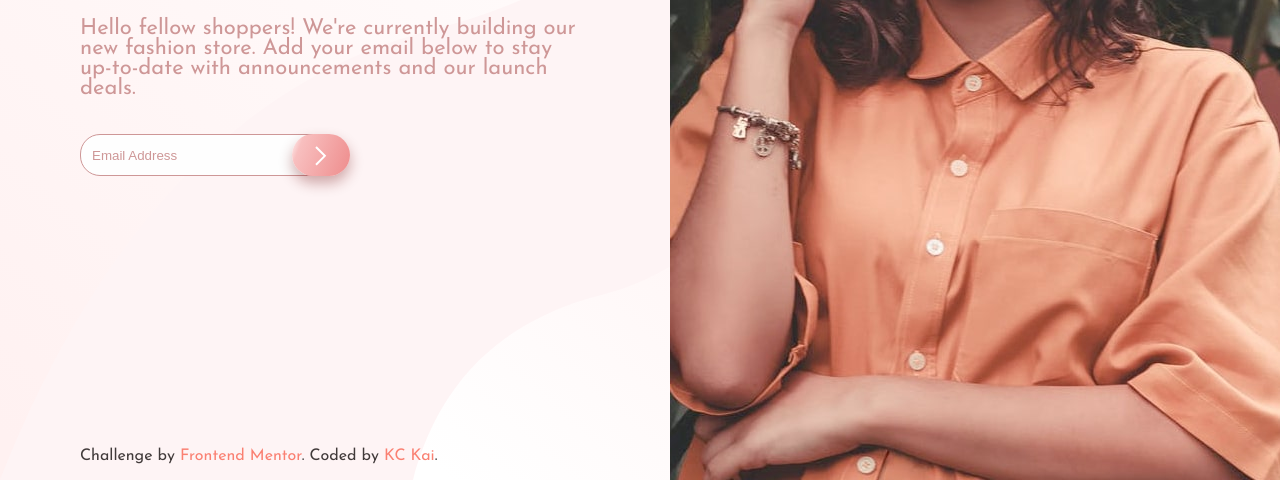
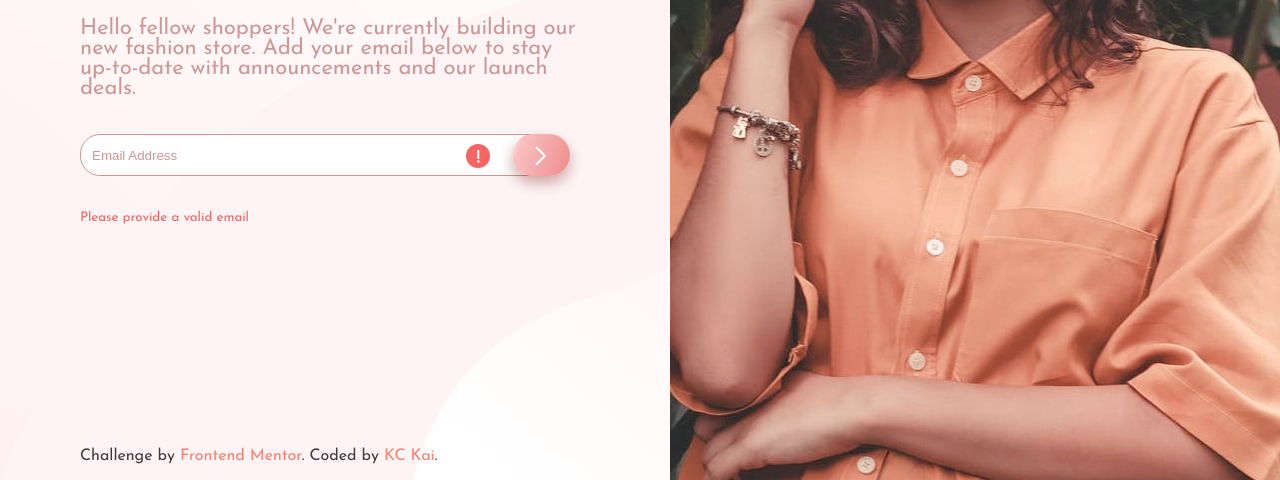
Before and after one commit to psybiko/base-apparel-coming-soon, a website: page index.html in a window 1280 px wide. Shown: the part 320-800 px from the top of the page. Drawn offline with nearby package versions, Linux system fonts and the light colour scheme.

Commit message:
Fix form error styling

```diff
--- a/index.css
+++ b/index.css
@@ -61,6 +61,7 @@ header {
 
 form {
   display: flex;
+  position: relative;
   justify-content: center;
   padding-right: 50px;
   margin: 35px 0;
@@ -71,8 +72,9 @@ input {
   border-radius: 20px;
   padding: 11px;
   height: 18px;
-  width: 15rem;
+  width: 100%;
   background-color: #fef4f5;
+  outline: none;
 }
 
 ::placeholder {
@@ -101,6 +103,16 @@ button {
   box-shadow: 0px 7px 14px 0px rgba(107, 0, 0, 0.32);
 }
 
+.error {
+  color: hsl(0, 93%, 68%);
+}
+
+form i {
+  position: absolute;
+  padding: 10px;
+  right: 90px;
+}
+
 footer {
   text-align: center;
 }
--- a/index.html
+++ b/index.html
@@ -15,7 +15,6 @@
 
   <link rel="stylesheet" href="index.css">
   <link rel="stylesheet" href="responsive.css">
-
 </head>
 <body>
   <header>
@@ -38,10 +37,14 @@
           </p>
         </div>
 
-        <form>
+        <form id="form" method="POST">
           <input type="email" placeholder="Email Address"/>
+          <i class="error">
+            <svg xmlns="http://www.w3.org/2000/svg" width="24" height="24"><g fill="none" fill-rule="evenodd"><circle cx="12" cy="12" r="12" fill="#F96464"/><path fill="#FFF" fill-rule="nonzero" d="M13.256 6v9.056h-2V6h2zm-.944 12.464c-.384 0-.699-.104-.944-.312a1.027 1.027 0 0 1-.368-.824c0-.33.125-.608.376-.832.25-.224.563-.336.936-.336.373 0 .68.112.92.336.24.224.36.501.36.832 0 .341-.117.616-.352.824-.235.208-.544.312-.928.312z"/></g></svg>
+          </i>
           <button type="submit"><svg xmlns="http://www.w3.org/2000/svg" width="12" height="20"><path fill="none" stroke="#FFF" stroke-width="2" d="M1 1l8.836 8.836L1 18.671"/></svg></button>
         </form>
+        <small class="error">Please provide a valid email</small>
         <footer>
           <p class="attribution">
             Challenge by <a href="https://www.frontendmentor.io?ref=challenge" target="_blank">Frontend Mentor</a>.
@@ -51,5 +54,8 @@
       </section>
     </div>
   </main>
+
+  <script src="https://code.jquery.com/jquery-3.5.1.min.js" integrity="sha256-9/aliU8dGd2tb6OSsuzixeV4y/faTqgFtohetphbbj0=" crossorigin="anonymous"></script>
+  <script src="index.js"></script>
 </body>
 </html>
```
